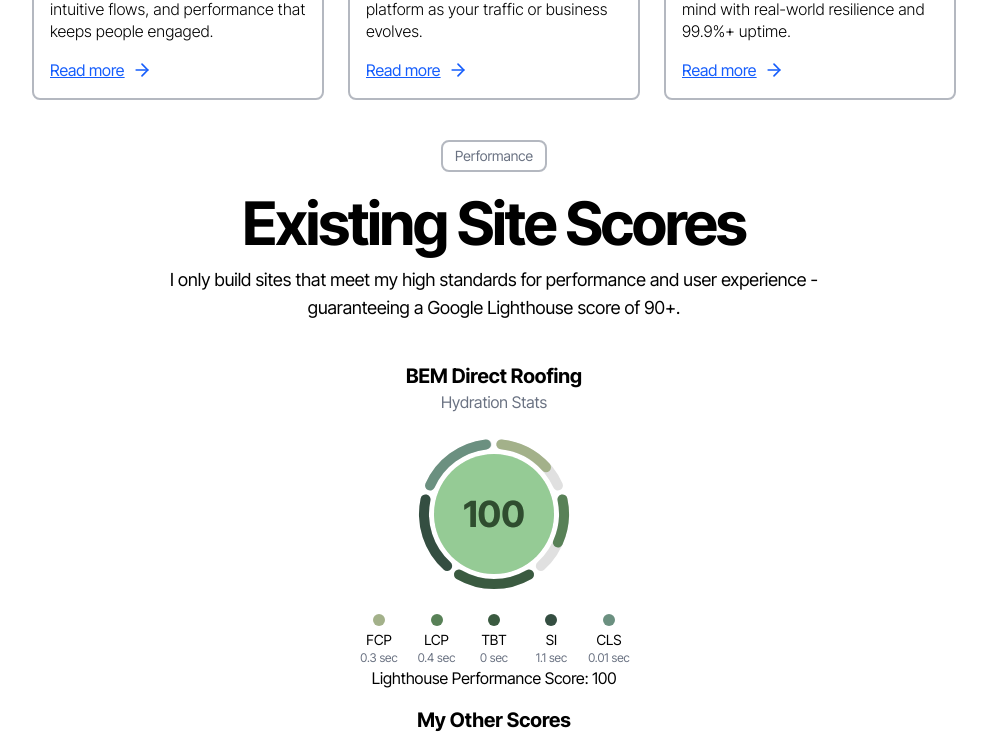
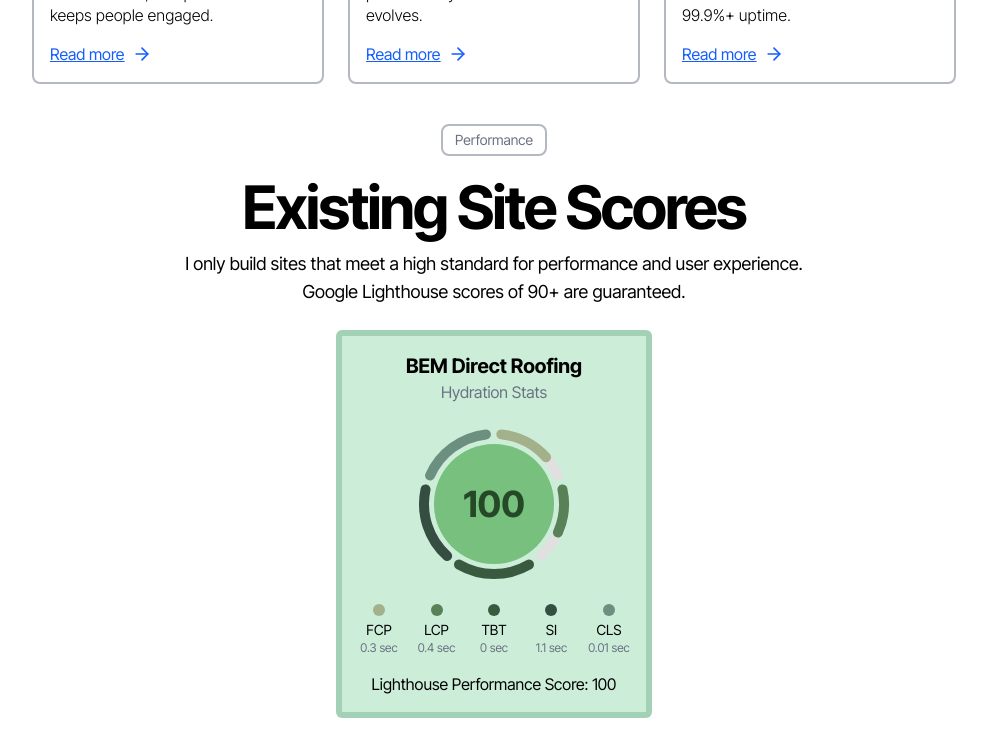
Before and after one commit to nathanpotter17/NextPortfolio, a Next.js app: page /about in a window 1280 px wide. Shown: the part 500-1233 px from the top of the page, without its empty margins (146-1133 px from the left). Built offline with nearby package versions, Linux system fonts and the light colour scheme.

Commit message:
update: v3 live T3

```diff
--- a/components/ui/customers.tsx
+++ b/components/ui/customers.tsx
@@ -14,7 +14,7 @@ export const Customers = () => {
           Hear what my satisfied customers have to say about my team work and
           services.
           <br />
-          You can also read about it here:<br></br>
+          Read success stories on my blog:<br></br>
           <a href="https://nathanpotter.tech/blog/p2" className="text-blue-500">
             Client Study - MMF
           </a>
--- a/components/ui/site-scores.tsx
+++ b/components/ui/site-scores.tsx
@@ -104,7 +104,7 @@ export default function SiteScores() {
   const angleStep = 360 / total;
 
   return (
-    <div className="flex flex-col items-center justify-center">
+    <div className="flex flex-col items-center justify-center mb-4">
       <>
         <div className="flex justify-between p-1 gap-2 border-2 border-gray-500/50 rounded-lg">
           <p className="text-sm px-2 text-gray-500">Performance</p>
@@ -112,13 +112,21 @@ export default function SiteScores() {
         <h1 className="text-[3.75rem] max-w-[730px] text-center font-bold tracking-[-2px] leading-[3.3rem] lg:leading-17.5 pt-4 pr-2 pl-2">
           Existing Site Scores
         </h1>
-        <p className="text-center m-2 max-w-[720px] pb-8 text-lg text-tl">
-          I only build sites that meet my high standards for performance and
-          user experience - guaranteeing a Google Lighthouse score of 90+.
+        <p className="text-center m-2 max-w-[720px] pb-4 text-lg text-tl">
+          I only build sites that meet a high standard for performance and user
+          experience.
+          <br />
+          Google Lighthouse scores of 90+ are guaranteed.
         </p>
+        <div className="flex flex-col text-center bg-green-600/20 p-4 rounded-md border-6 border-green-800/20">
           <h2 className="text-xl font-bold mb-4">BEM Direct Roofing</h2>
           <p className="text-md text-gray-500 mt-[-1rem]">Hydration Stats</p>
-        <svg width="200" height="200" viewBox="0 0 200 200">
+          <svg
+            className="mx-auto"
+            width="200"
+            height="200"
+            viewBox="0 0 200 200"
+          >
             {displayStats.map((val, i) => {
               const baseStart = i * angleStep + gap;
               const baseEnd = baseStart + angleStep - gap * 2;
@@ -197,10 +205,11 @@ export default function SiteScores() {
               </div>
             ))}
           </div>
-        <div>
+          <div className="text-md mt-4">
             Lighthouse Performance Score: {scores['BEM Direct'].performance}
           </div>
-        <h2 className="text-xl font-bold mt-4">My Other Scores</h2>
+        </div>
+        <h2 className="text-xl font-bold mt-6 mb-2">My Other Scores</h2>
         {Object.entries(scores).map(([site, siteScores]) => (
           <div
             key={site}
--- a/components/ui/why.tsx
+++ b/components/ui/why.tsx
@@ -16,7 +16,7 @@ export const Why = () => {
         <h1 className="text-[3.75rem] max-w-[730px] text-center font-bold tracking-[-2px] leading-[3.3rem] lg:leading-17.5 pt-4 pb-4">
           Quality First
         </h1>
-        <p className="text-center m-2 max-w-[720px] pb-8 text-lg text-tl">
+        <p className="text-center m-2 max-w-[720px] pb-4 text-lg text-tl">
           Clean, scalable performance from day one.
           <br />
           No limitations, No bloated plugins, No shortcuts.
--- a/src/pages/products/[id].tsx
+++ b/src/pages/products/[id].tsx
@@ -46,6 +46,7 @@ export default function ProductPage() {
     qty: 1,
   });
   const { addToCart } = useCart();
+  const [loading, setLoading] = useState(true);
   const { id } = router.query;
 
   useEffect(() => {
@@ -75,6 +76,7 @@ export default function ProductPage() {
 
         setProduct(data);
         setSubDesc(`1 ${data.name}`);
+        setLoading(false);
       } catch (error) {
         console.error('Error fetching product:', error);
       }
@@ -87,7 +89,12 @@ export default function ProductPage() {
     }
   }, [id]);
 
-  if (!product) return <p>Loading...</p>;
+  if (!product)
+    return (
+      <div
+        className={`min-h-screen bg-black transistion-opacity duration-150 ease-in-out ${loading ? 'opacity-100' : 'opacity-0'}`}
+      ></div>
+    );
 
   const addCooldown = () => {
     setCool(true);
@@ -103,7 +110,9 @@ export default function ProductPage() {
   };
 
   return (
-    <section className="min-h-screen flex flex-col items-center lg:mt-[70px] p-4">
+    <section
+      className={`min-h-screen flex flex-col items-center lg:mt-[70px] p-4 transistion-opacity duration-150 ease-in-out ${loading ? 'opacity-0' : 'opacity-100'}`}
+    >
       <div className="max-w-3xl w-full bg-white overflow-hidden">
         <div className="flex flex-col md:flex-row w-full">
           <div className="md:w-1/2 p-8 flex flex-col items-center">
--- a/src/pages/products/index.tsx
+++ b/src/pages/products/index.tsx
@@ -10,6 +10,8 @@ export default function Page() {
   const { addToCart } = useCart();
   const [products, setProductsList] = useState<Product[]>([]);
   const [cool, setCool] = useState(false);
+  const [loading, setLoading] = useState(true);
+  const [hide, setHidden] = useState(true);
 
   const getProducts = async () => {
     try {
@@ -32,6 +34,14 @@ export default function Page() {
 
   useEffect(() => {
     getProducts();
+
+    setTimeout(() => {
+      setLoading(false);
+    }, 300);
+
+    setTimeout(() => {
+      setHidden(false);
+    }, 450);
   }, []);
 
   const addCooldown = (i: number) => {
@@ -48,12 +58,21 @@ export default function Page() {
   };
 
   return (
-    <section className="relative min-h-screen flex flex-col mx-auto text-center text-white z-0">
-      <div className="grid sm:grid-cols-1 md:grid-cols-2 lg:grid-cols-3 gap-4 text-black pb-12 m-6">
+    <>
+      {hide && (
+        <div
+          className={`min-h-screen bg-black transistion-opacity duration-150 ease-in-out ${loading ? 'opacity-100' : 'opacity-0'}`}
+        ></div>
+      )}
+
+      <section
+        className={`relative min-h-screen flex flex-col mx-auto text-center text-black z-0 transistion-opacity duration-150 ease-in-out ${hide ? 'opacity-0' : 'opacity-100'}`}
+      >
+        <div className="flex flex-col gap-y-4 md:flex-row mx-auto gap-x-4 text-black pb-12 m-6">
           {products.map((product, i) => (
             <div
               key={i}
-            className="h-[500px] w-[350px] p-6 pt-0 mx-4 bg-tl border-2 border-gray-500/20 rounded-lg text-td flex flex-col shadow-l"
+              className="h-[500px] min-w-[350px] max-w-[350px] p-6 pt-0 bg-tl border-2 border-gray-500/20 rounded-lg text-td flex flex-col shadow-l"
             >
               <div
                 className={
@@ -62,7 +81,8 @@ export default function Page() {
               >
                 <Image
                   src={
-                  product.images[0] !== null && product.images[0] !== undefined
+                    product.images[0] !== null &&
+                    product.images[0] !== undefined
                       ? product.images[0]
                       : 'home/notavail.svg'
                   }
@@ -116,5 +136,6 @@ export default function Page() {
           ))}
         </div>
       </section>
+    </>
   );
 }
```
Lines whose indentation alone changed are shown as unchanged.
